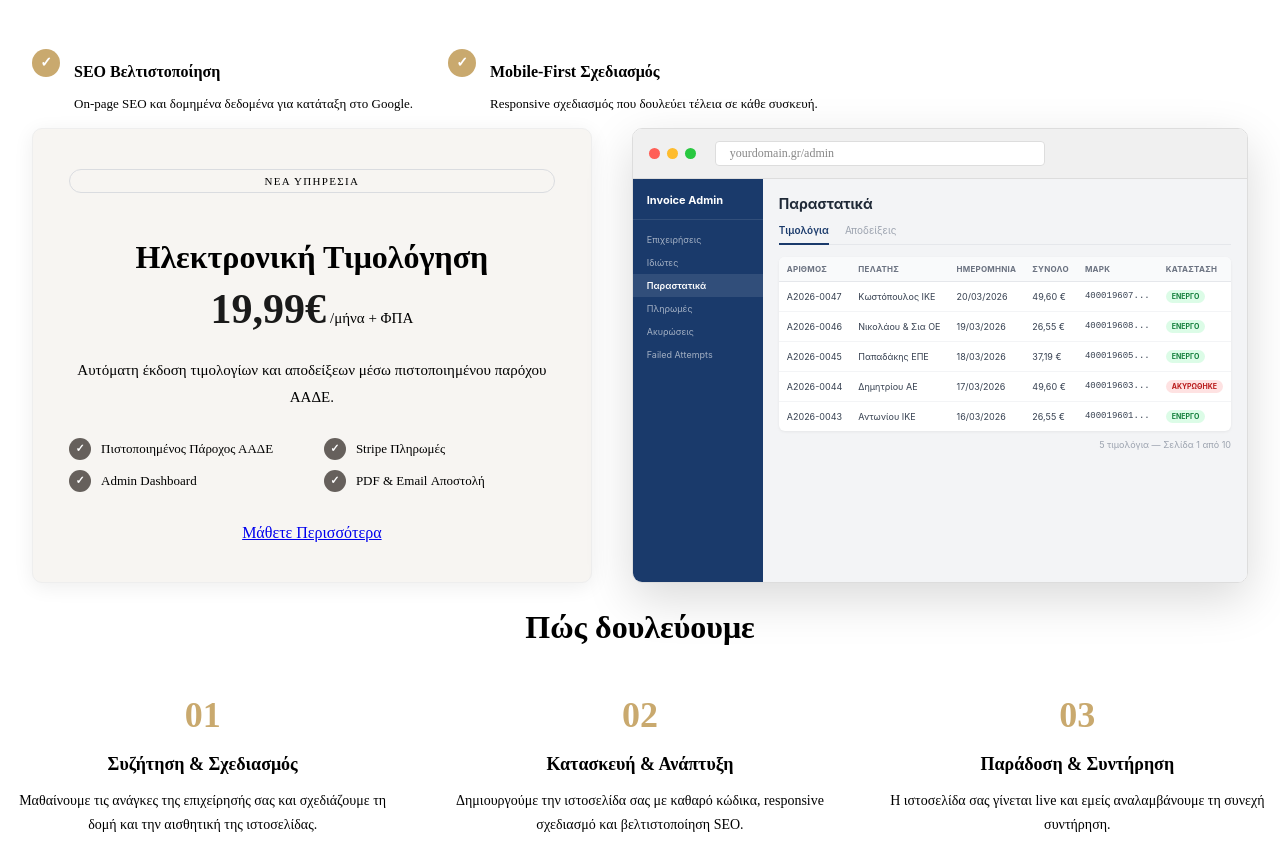
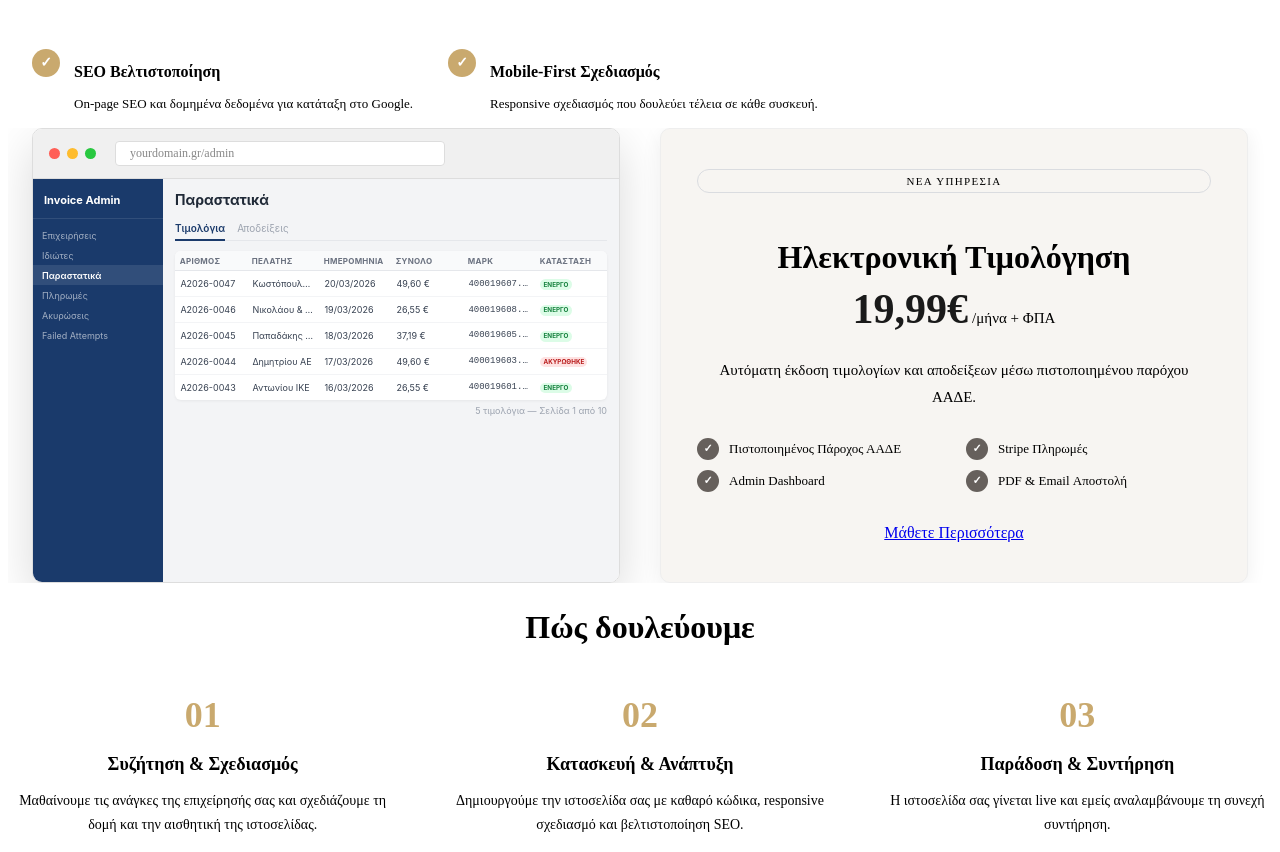
Before and after one commit to sdi1800065/invoice-frontend-react, a React (Vite) app: page / in a window 1280 px wide. Shown: the part 846-1698 px from the top of the page. Built offline with nearby package versions, Linux system fonts and the light colour scheme; the HTML template or start-up script is replaced by a standard one.

Commit message:
Scaling to mobile correctly

```diff
--- a/src/pages/Home.jsx
+++ b/src/pages/Home.jsx
@@ -43,21 +43,6 @@ export default function Home() {
             Η ιστοσελίδα που χρειάζεται η επιχείρησή σας — σχεδιασμός, κατασκευή και συντήρηση σε ένα πακέτο.
           </h1>
           <div className={styles.heroSplit}>
-            <div className={styles.heroContent}>
-              <div className={styles.heroCard}>
-                <div className={styles.heroPrice}>
-                  <span className={styles.priceAmount}>29,99€</span>
-                  <span className={styles.pricePer}>/μήνα + ΦΠΑ</span>
-                </div>
-                <p className={styles.heroSub}>
-                  Δωρεάν κατασκευή ή redesign. Domain, hosting, SEO και SSL περιλαμβάνονται.
-                </p>
-                <div className={styles.heroBtns}>
-                  <Link to="/ypiresies" className="btn">Δείτε τα Πακέτα</Link>
-                  <Link to="/epikoinwnia" className={`btn ${styles.btnOutline}`}>Επικοινωνία</Link>
-                </div>
-              </div>
-            </div>
             <div className={styles.heroMockup}>
               <Link to="/portfolio" className={styles.mockupLink}>
                 <div className={styles.mockupBrowser}>
@@ -74,6 +59,21 @@ export default function Home() {
                   />
                 </div>
               </Link>
+            </div>
+            <div className={styles.heroContent}>
+              <div className={styles.heroCard}>
+                <div className={styles.heroPrice}>
+                  <span className={styles.priceAmount}>29,99€</span>
+                  <span className={styles.pricePer}>/μήνα + ΦΠΑ</span>
+                </div>
+                <p className={styles.heroSub}>
+                  Δωρεάν κατασκευή ή redesign. Domain, hosting, SEO και SSL περιλαμβάνονται.
+                </p>
+                <div className={styles.heroBtns}>
+                  <Link to="/ypiresies" className="btn">Δείτε τα Πακέτα</Link>
+                  <Link to="/epikoinwnia" className={`btn ${styles.btnOutline}`}>Επικοινωνία</Link>
+                </div>
+              </div>
             </div>
           </div>
         </section>
@@ -125,36 +125,6 @@ export default function Home() {
         {/* Ηλεκτρονική Τιμολόγηση highlight */}
         <section className={styles.invoicingHighlight}>
           <div className={styles.invoicingSplit}>
-            <div className={styles.invoicingCard}>
-              <span className={`${styles.invoicingLabel} fade-up`}>Νέα Υπηρεσία</span>
-              <h2 className="fade-up">Ηλεκτρονική Τιμολόγηση</h2>
-              <div className={`${styles.invoicingPrice} fade-up`}>
-                <span className={styles.invoicingAmount}>19,99€</span>
-                <span className={styles.invoicingPer}>/μήνα + ΦΠΑ</span>
-              </div>
-              <p className={`${styles.invoicingDesc} fade-up`}>
-                Αυτόματη έκδοση τιμολογίων και αποδείξεων μέσω πιστοποιημένου παρόχου ΑΑΔΕ.
-              </p>
-              <div className={`${styles.invoicingFeatures} fade-up`}>
-                <div className={styles.invoicingFeature}>
-                  <span className={styles.featureCheck}>✓</span>
-                  <span>Πιστοποιημένος Πάροχος ΑΑΔΕ</span>
-                </div>
-                <div className={styles.invoicingFeature}>
-                  <span className={styles.featureCheck}>✓</span>
-                  <span>Stripe Πληρωμές</span>
-                </div>
-                <div className={styles.invoicingFeature}>
-                  <span className={styles.featureCheck}>✓</span>
-                  <span>Admin Dashboard</span>
-                </div>
-                <div className={styles.invoicingFeature}>
-                  <span className={styles.featureCheck}>✓</span>
-                  <span>PDF & Email Αποστολή</span>
-                </div>
-              </div>
-              <Link to="/ypiresies" className="btn fade-up">Μάθετε Περισσότερα</Link>
-            </div>
             <div className={`${styles.invoicingPreview} fade-up`}>
               <div className={styles.previewBrowser}>
                 <div className={styles.previewBar}>
@@ -237,6 +207,36 @@ export default function Home() {
                   </div>
                 </div>
               </div>
+            </div>
+            <div className={styles.invoicingCard}>
+              <span className={`${styles.invoicingLabel} fade-up`}>Νέα Υπηρεσία</span>
+              <h2 className="fade-up">Ηλεκτρονική Τιμολόγηση</h2>
+              <div className={`${styles.invoicingPrice} fade-up`}>
+                <span className={styles.invoicingAmount}>19,99€</span>
+                <span className={styles.invoicingPer}>/μήνα + ΦΠΑ</span>
+              </div>
+              <p className={`${styles.invoicingDesc} fade-up`}>
+                Αυτόματη έκδοση τιμολογίων και αποδείξεων μέσω πιστοποιημένου παρόχου ΑΑΔΕ.
+              </p>
+              <div className={`${styles.invoicingFeatures} fade-up`}>
+                <div className={styles.invoicingFeature}>
+                  <span className={styles.featureCheck}>✓</span>
+                  <span>Πιστοποιημένος Πάροχος ΑΑΔΕ</span>
+                </div>
+                <div className={styles.invoicingFeature}>
+                  <span className={styles.featureCheck}>✓</span>
+                  <span>Stripe Πληρωμές</span>
+                </div>
+                <div className={styles.invoicingFeature}>
+                  <span className={styles.featureCheck}>✓</span>
+                  <span>Admin Dashboard</span>
+                </div>
+                <div className={styles.invoicingFeature}>
+                  <span className={styles.featureCheck}>✓</span>
+                  <span>PDF & Email Αποστολή</span>
+                </div>
+              </div>
+              <Link to="/ypiresies" className="btn fade-up">Μάθετε Περισσότερα</Link>
             </div>
           </div>
         </section>
--- a/src/pages/Home.module.css
+++ b/src/pages/Home.module.css
@@ -125,6 +125,10 @@
   padding: 4px 14px;
   flex: 1;
   max-width: 300px;
+  min-width: 0;
+  overflow: hidden;
+  text-overflow: ellipsis;
+  white-space: nowrap;
 }
 
 .mockupBrowser img {
@@ -240,6 +244,7 @@
 /* ── Ηλεκτρονική Τιμολόγηση highlight ── */
 .invoicingHighlight {
   padding: var(--section-padding);
+  overflow: hidden;
 }
 
 .invoicingSplit {
@@ -262,11 +267,14 @@
   display: flex;
   flex-direction: column;
   justify-content: center;
+  min-width: 0;
+  overflow: hidden;
 }
 
 .invoicingPreview {
   display: flex;
   flex-direction: column;
+  min-width: 0;
 }
 
 .previewBrowser {
@@ -277,6 +285,7 @@
   flex: 1;
   display: flex;
   flex-direction: column;
+  min-width: 0;
 }
 
 .previewBar {
@@ -308,19 +317,26 @@
   padding: 4px 14px;
   flex: 1;
   max-width: 300px;
+  min-width: 0;
+  overflow: hidden;
+  text-overflow: ellipsis;
+  white-space: nowrap;
 }
 
 /* Mock admin panel */
 .mockAdmin {
   display: flex;
   font-family: -apple-system, BlinkMacSystemFont, 'Segoe UI', sans-serif;
-  font-size: 10px;
+  font-size: clamp(7px, 1.8vw, 10px);
   background: #f3f4f6;
   flex: 1;
+  min-width: 0;
+  overflow: hidden;
 }
 
 .mockSidebar {
-  width: 130px;
+  width: 25%;
+  max-width: 130px;
   flex-shrink: 0;
   background: #1a3a6b;
   color: #fff;
@@ -328,18 +344,21 @@
 }
 
 .mockSidebarTitle {
-  font-size: 11px;
+  font-size: 1.1em;
   font-weight: 700;
-  padding: 0 14px 12px;
+  padding: 0 1em 1em;
   border-bottom: 1px solid rgba(255, 255, 255, 0.1);
-  margin-bottom: 8px;
+  margin-bottom: 0.6em;
 }
 
 .mockNavItem {
-  padding: 6px 14px;
-  font-size: 9px;
+  padding: 0.5em 1em;
+  font-size: 0.9em;
   color: rgba(255, 255, 255, 0.6);
   cursor: default;
+  white-space: nowrap;
+  overflow: hidden;
+  text-overflow: ellipsis;
 }
 
 .mockNavActive {
@@ -350,36 +369,37 @@
 
 .mockContent {
   flex: 1;
-  padding: 16px;
+  padding: 1.2em;
   overflow: hidden;
+  min-width: 0;
 }
 
 .mockPageTitle {
-  font-size: 14px;
+  font-size: 1.4em;
   font-weight: 700;
   color: #1f2937;
-  margin-bottom: 12px;
+  margin-bottom: 1em;
 }
 
 .mockTabs {
   display: flex;
-  gap: 16px;
-  margin-bottom: 12px;
+  gap: 1.2em;
+  margin-bottom: 1em;
   border-bottom: 1px solid #e5e7eb;
-  padding-bottom: 8px;
+  padding-bottom: 0.6em;
 }
 
 .mockTabActive {
-  font-size: 10px;
+  font-size: 1em;
   font-weight: 600;
   color: #1a3a6b;
   border-bottom: 2px solid #1a3a6b;
-  padding-bottom: 6px;
-  margin-bottom: -9px;
+  padding-bottom: 0.5em;
+  margin-bottom: -0.7em;
 }
 
 .mockTab {
-  font-size: 10px;
+  font-size: 1em;
   color: #9ca3af;
 }
 
@@ -390,24 +410,30 @@
   border-radius: 6px;
   overflow: hidden;
   box-shadow: 0 1px 3px rgba(0, 0, 0, 0.06);
+  table-layout: fixed;
 }
 
 .mockTable th {
   text-align: left;
-  padding: 7px 8px;
-  font-size: 8px;
+  padding: 0.6em;
+  font-size: 0.8em;
   font-weight: 700;
   color: #6b7280;
   background: #f9fafb;
   border-bottom: 1px solid #e5e7eb;
   letter-spacing: 0.03em;
+  overflow: hidden;
+  text-overflow: ellipsis;
+  white-space: nowrap;
 }
 
 .mockTable td {
-  padding: 8px 8px;
-  font-size: 9px;
+  padding: 0.7em 0.6em;
+  font-size: 0.9em;
   color: #374151;
   border-bottom: 1px solid #f3f4f6;
+  overflow: hidden;
+  text-overflow: ellipsis;
   white-space: nowrap;
 }
 
@@ -417,15 +443,15 @@
 
 .mockMark {
   font-family: 'Fira Code', monospace;
-  font-size: 8px;
+  font-size: 0.8em;
   color: #6b7280;
 }
 
 .mockBadgeGreen {
   display: inline-block;
-  padding: 2px 6px;
+  padding: 0.2em 0.5em;
   border-radius: 99px;
-  font-size: 7px;
+  font-size: 0.7em;
   font-weight: 700;
   background: #dcfce7;
   color: #15803d;
@@ -433,17 +459,17 @@
 
 .mockBadgeRed {
   display: inline-block;
-  padding: 2px 6px;
+  padding: 0.2em 0.5em;
   border-radius: 99px;
-  font-size: 7px;
+  font-size: 0.7em;
   font-weight: 700;
   background: #fee2e2;
   color: #b91c1c;
 }
 
 .mockFooter {
-  padding: 8px 0 0;
-  font-size: 9px;
+  padding: 0.6em 0 0;
+  font-size: 0.9em;
   color: #9ca3af;
   text-align: right;
 }
@@ -493,6 +519,8 @@
   color: var(--color-text);
   line-height: 1.75;
   margin-bottom: 28px;
+  word-wrap: break-word;
+  overflow-wrap: break-word;
 }
 
 .invoicingFeatures {
@@ -531,7 +559,17 @@
 }
 
 @media (max-width: 540px) {
-  .invoicingCard { padding: 32px 24px; }
+  .invoicingCard { padding: 32px 20px; }
+  .invoicingFeatures { grid-template-columns: 1fr; }
+
+  .mockSidebar { display: none; }
+  .mockTable th:nth-child(5),
+  .mockTable td:nth-child(5),
+  .mockTable th:nth-child(6),
+  .mockTable td:nth-child(6) { display: none; }
+}
+
+@media (max-width: 700px) {
   .invoicingFeatures { grid-template-columns: 1fr; }
 }
 
--- a/src/pages/admin/Admin.jsx
+++ b/src/pages/admin/Admin.jsx
@@ -271,6 +271,7 @@ function Sidebar({ view, navigate, badges, lastListView, onLogout }) {
     { key: 'mydata-log', label: 'MyData Log', icon: ICONS.mydataLog },
     { key: 'audit', label: 'Audit Log', icon: ICONS.audit },
   ]
+  const navItems = items.filter(item => !item.divider)
 
   return (
     <div className="admin-sidebar">
@@ -289,6 +290,20 @@ function Sidebar({ view, navigate, badges, lastListView, onLogout }) {
           )
         })}
       </nav>
+      <div className="mobile-nav-select-wrap">
+        <select
+          className="mobile-nav-select"
+          value={sidebarView}
+          onChange={e => navigate(e.target.value)}
+          aria-label="Επιλογή ενότητας admin"
+        >
+          {navItems.map(item => (
+            <option key={item.key} value={item.key}>
+              {item.label}{item.badge > 0 ? ` (${item.badge})` : ''}
+            </option>
+          ))}
+        </select>
+      </div>
       <div className="sidebar-footer">
         <button className="logout-btn" onClick={onLogout}>{ICONS.logout} Logout</button>
       </div>
```
Also changed, not shown: src/components/Lightbox.jsx (+26 -3 lines), src/pages/admin/Admin.css (+99 -2 lines).
